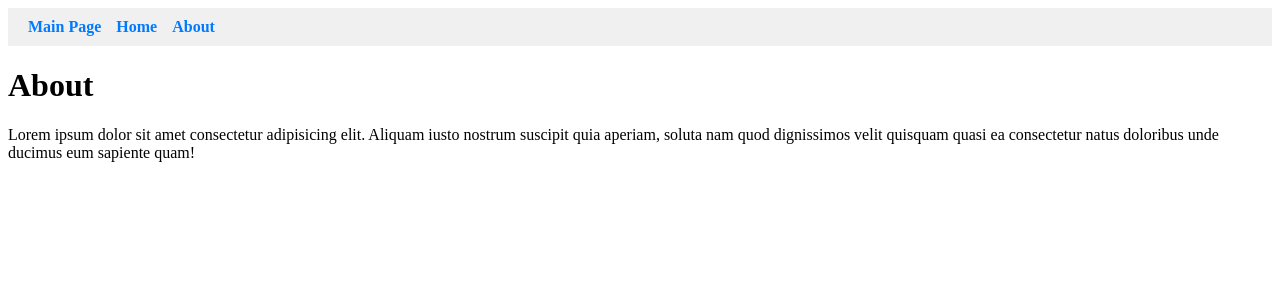
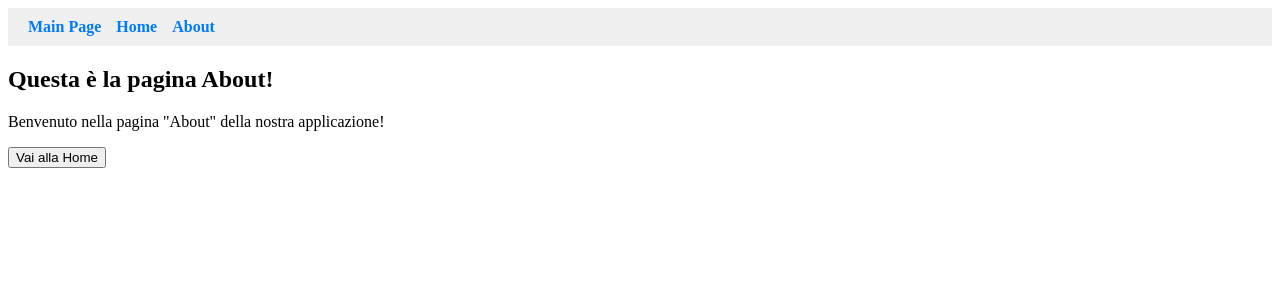
Before and after one commit to Rodobrodo2/NewReact, a React (Vite) app in the folder my-app/: page /about in a window 1280 px wide. Shown: the top 300 px of the page. Built offline with nearby package versions, Linux system fonts and the light colour scheme.

Commit message:
useNavigate

```diff
--- a/my-app/src/App.jsx
+++ b/my-app/src/App.jsx
@@ -3,6 +3,7 @@ import React from "react";
 import About from "./pages/About";
 import Home from "./pages/Home";
 import PublicLayout from "./layouts/PublicLayout";
+
 const App = () => {
   return (
     <Routes>
--- a/my-app/src/pages/About.jsx
+++ b/my-app/src/pages/About.jsx
@@ -1,12 +1,20 @@
 import React from "react";
+import { useNavigate } from "react-router-dom";
 
 const About = () => {
+    const navigate = useNavigate();
+
+    const goToHome = () => {
+      navigate("/home");
+    };
+
     return (
-        <>
-            <h1>About</h1>
-            <p>Lorem ipsum dolor sit amet consectetur adipisicing elit. Aliquam iusto nostrum suscipit quia aperiam, soluta nam quod dignissimos velit quisquam quasi ea consectetur natus doloribus unde ducimus eum sapiente quam!</p>
-        </>
-    )
+      <div>
+        <h2>Questa è la pagina About!</h2>
+        <p>Benvenuto nella pagina "About" della nostra applicazione!</p>
+        <button onClick={goToHome}>Vai alla Home</button>
+      </div>
+    );
 }
 
 export default About;
```
